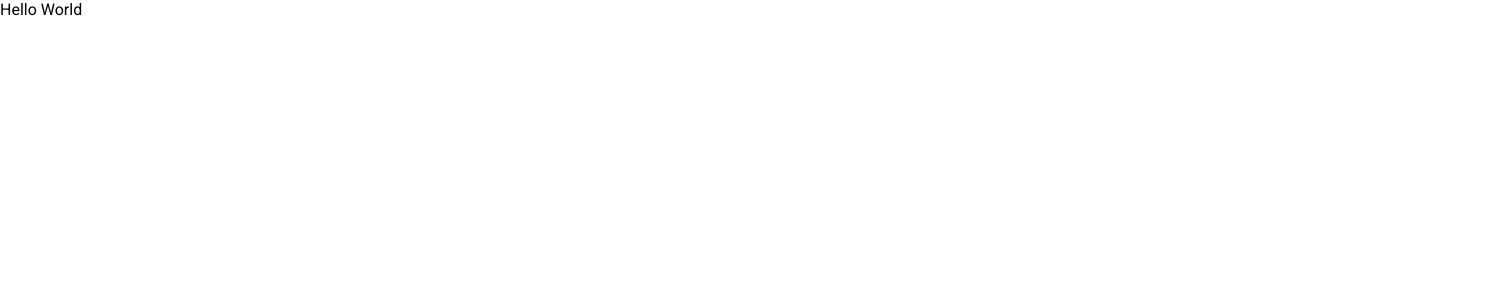
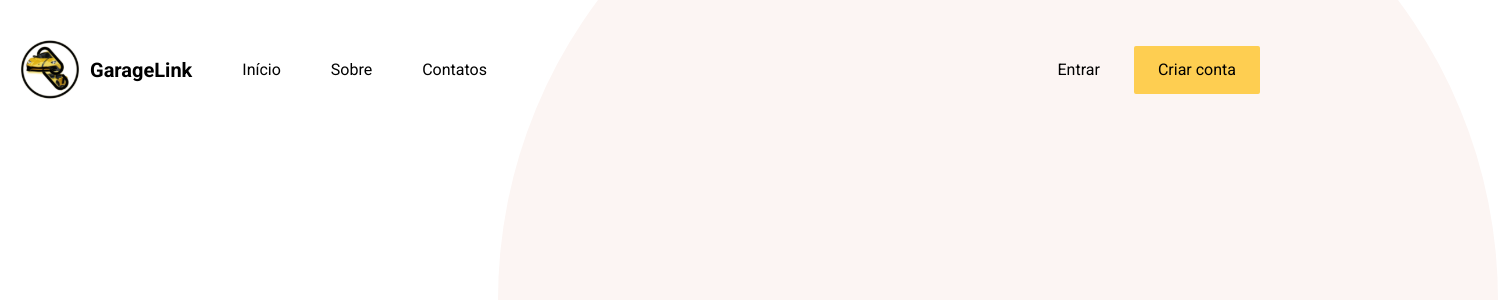
Before and after one commit to Diego-Sant/GarageLink, a React (Create React App) app: page / in a window 1280 px wide. Shown: the top 300 px of the page, 1498 px wide, since content can reach past the window. Built offline with nearby package versions, Linux system fonts and the light colour scheme.

Commit message:
non-responsive navbar

```diff
--- a/src/App.jsx
+++ b/src/App.jsx
@@ -1,6 +1,16 @@
+import Navbar from "./components/Navbar"
+
 function App() {
   return (
-    <div>Hello World</div>
+
+    <div className="h-[100vh] max-w-full
+      sm:max-w-[640px] md:max-w-[768px] lg:max-w-[1080px] xl:max-w-[1366px]
+      ml-auto mr-auto pl-[20px] pr-[20px]"
+    >
+
+      <Navbar />
+
+    </div>
   )
 }
 
--- /dev/null
+++ b/src/components/Navbar.jsx
@@ -0,0 +1,27 @@
+function Navbar() {
+    return (
+        <nav className="flex text-center items-center justify-between mt-[40px]">
+            <div className="flex items-center flex-[3] gap-[50px]">
+                <a href="/" className="flex items-center gap-[10px] transition duration-[0.4s] ease-in-out hover:scale-[1.1]">
+                    <img className="" width={60} height={60} src="/logo.svg" alt="Logo GarageLink" />
+                    <span className="font-bold text-[20px]">GarageLink</span>
+                </a>
+                <a href="/" className="transition duration-[0.4s] ease-in-out hover:scale-[1.1]">Início</a>
+                <a href="/" className="transition duration-[0.4s] ease-in-out hover:scale-[1.1]">Sobre</a>
+                <a href="/" className="transition duration-[0.4s] ease-in-out hover:scale-[1.1]">Contatos</a>
+            </div>
+            <div className="flex flex-[2] justify-end gap-[10px] items-center">
+                <a href="/" className="z-10 py-[12px] px-[24px] transition duration-[0.4s] ease-in-out hover:scale-[1.1]">Entrar</a>
+                <a href="/" className="z-10 bg-[#fece51] rounded-sm py-[12px] px-[24px] transition duration-[0.4s] ease-in-out hover:scale-[1.1]">Criar conta</a>
+                <div className="absolute bg-[#fcf5f3] rounded-[50%] z-0
+                    hidden lg:block
+                    lg:top-[-20%] lg:right-[-20%] lg:w-[800px] lg:h-[800px]
+                    xl:top-[-25%] xl:right-[-17%] xl:w-[1000px] xl:h-[1000px]
+                    2xl:top-[-25%] 2xl:right-[-13%] 2xl:w-[1100px] 2xl:h-[1100px]"
+                ></div>
+            </div>
+        </nav>
+    )
+}
+
+export default Navbar;
--- a/src/index.css
+++ b/src/index.css
@@ -1,4 +1,8 @@
 @import url('https://fonts.googleapis.com/css2?family=Roboto:wght@400;500;700&display=swap');
+
+@tailwind base;
+@tailwind components;
+@tailwind utilities;
 
 body {
     font-family: "Roboto", sans-serif;
--- a/tailwind.config.js
+++ b/tailwind.config.js
@@ -1,6 +1,8 @@
 /** @type {import('tailwindcss').Config} */
 module.exports = {
-  content: [],
+  content: [
+    "./src/**/*.{js,jsx,ts,tsx}",
+  ],
   theme: {
     extend: {},
   },
```
Also changed, not shown: src/App.css (deleted, +0 -54 lines).
